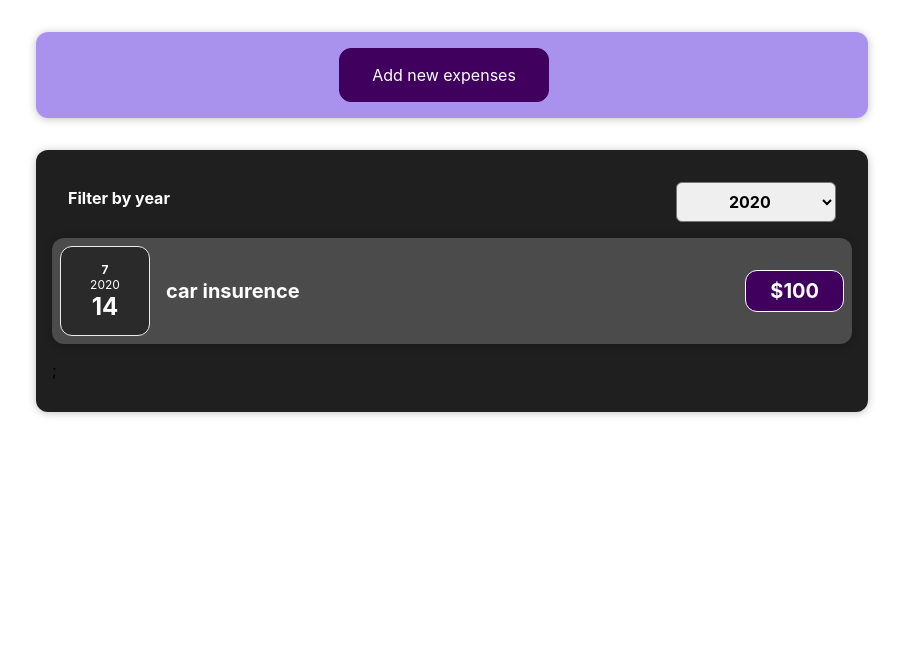
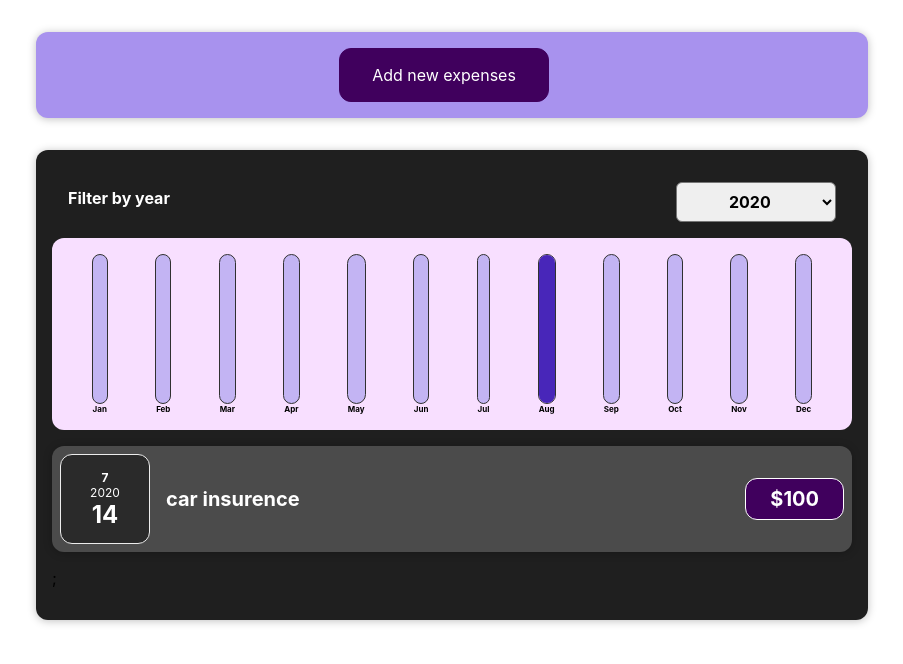
Before and after one commit to HemanthPaila/expanse_tracker, a React (Create React App) app: page / in a window 1280 px wide. Shown: the top 664 px of the page, without its empty margins (188-1091 px from the left). Built offline with nearby package versions, Linux system fonts and the light colour scheme.

Commit message:
modified expense tracker

```diff
--- a/src/App.js
+++ b/src/App.js
@@ -5,20 +5,20 @@
   {
     id: "e1",
     title: "car insurence",
-    amount: "$100",
+    amount: "100",
     date: new Date(2020, 7, 14),
   },
   {
     id: "e2",
     title: "new tv",
-    amount: "$15000",
-    date: new Date(2021, 7, 14),
+    amount: "15000",
+    date: new Date(2021, 1, 14),
   },
   {
     id: "e3",
     title: "cycle",
-    amount: "$5000",
-    date: new Date(2022, 7, 14),
+    amount: "5000",
+    date: new Date(2022, 11, 14),
   },
 ];
 const App = () => {
--- a/src/components/Chart/Chart.js
+++ b/src/components/Chart/Chart.js
@@ -2,6 +2,20 @@
 import ChartBar from "./ChartBar";
 import "./Chart.css";
 const Chart = (props) => {
-  <div className="chart"></div>;
+  const dataPointValues = props.dataPoints.map((dataPoint) => dataPoint.value);
+  const totalMaximum = Math.max(...dataPointValues);
+
+  return (
+    <div className="chart">
+      {props.dataPoints.map((dataPoint) => (
+        <ChartBar
+          key={dataPoint.label}
+          value={dataPoint.value}
+          maxValue={totalMaximum}
+          label={dataPoint.label}
+        />
+      ))}
+    </div>
+  );
 };
 export default Chart;
--- a/src/components/Chart/ChartBar.js
+++ b/src/components/Chart/ChartBar.js
@@ -0,0 +1,20 @@
+import React from "react";
+import "./ChartBar.css";
+const ChartBar = (props) => {
+  let barFillHeight = "0%";
+  if (props.maxValue > 0) {
+    barFillHeight = Math.round((props.value / props.maxValue) * 100) + "%";
+  }
+  return (
+    <div className="chart-bar">
+      <div className="chart-bar__inner">
+        <div
+          className="chart-bar__fill"
+          style={{ height: barFillHeight }}
+        ></div>
+      </div>
+      <div className="chart-bar__label">{props.label}</div>
+    </div>
+  );
+};
+export default ChartBar;
--- a/src/components/Expenses/ExpenseItem.js
+++ b/src/components/Expenses/ExpenseItem.js
@@ -8,7 +8,7 @@
         <ExpenseDate date={props.date} />
         <div className="expense-item__description">
           <h2>{props.title}</h2>
-          <div className="expense-item__price">{props.amount}</div>
+          <div className="expense-item__price">${props.amount}</div>
         </div>
       </Card>
     </li>
--- a/src/components/Expenses/Expenses.js
+++ b/src/components/Expenses/Expenses.js
@@ -4,6 +4,7 @@
 import ExpensesFilter from "./ExpensesFilter";
 import "./ExpensesFilter.css";
 import ExpensesList from "./ExpensesList";
+import ExpensesChart from "./ExpensesChart";
 const Expenses = (props) => {
   const [filteredYear, setFilteredYear] = useState("2020");
   const filterChangeHandler = (selectedYear) => {
@@ -19,6 +20,7 @@
           selected={filteredYear}
           onsaveFilterYear={filterChangeHandler}
         />
+        <ExpensesChart expenses={filteredExpenses} />
         <ExpensesList items={filteredExpenses} />
       </Card>
     </div>
--- /dev/null
+++ b/src/components/Expenses/ExpensesChart.js
@@ -0,0 +1,25 @@
+import React from "react";
+import Chart from "../Chart/Chart";
+
+const ExpensesChart = (props) => {
+  const chartDataPoints = [
+    { label: "Jan", value: 0 },
+    { label: "Feb", value: 0 },
+    { label: "Mar", value: 0 },
+    { label: "Apr", value: 0 },
+    { label: "May", value: 0 },
+    { label: "Jun", value: 0 },
+    { label: "Jul", value: 0 },
+    { label: "Aug", value: 0 },
+    { label: "Sep", value: 0 },
+    { label: "Oct", value: 0 },
+    { label: "Nov", value: 0 },
+    { label: "Dec", value: 0 },
+  ];
+  for (const expense of props.expenses) {
+    const expenseMonth = expense.date.getMonth();
+    chartDataPoints[expenseMonth].value += expense.amount;
+  }
+  return <Chart dataPoints={chartDataPoints} />;
+};
+export default ExpensesChart;
```
